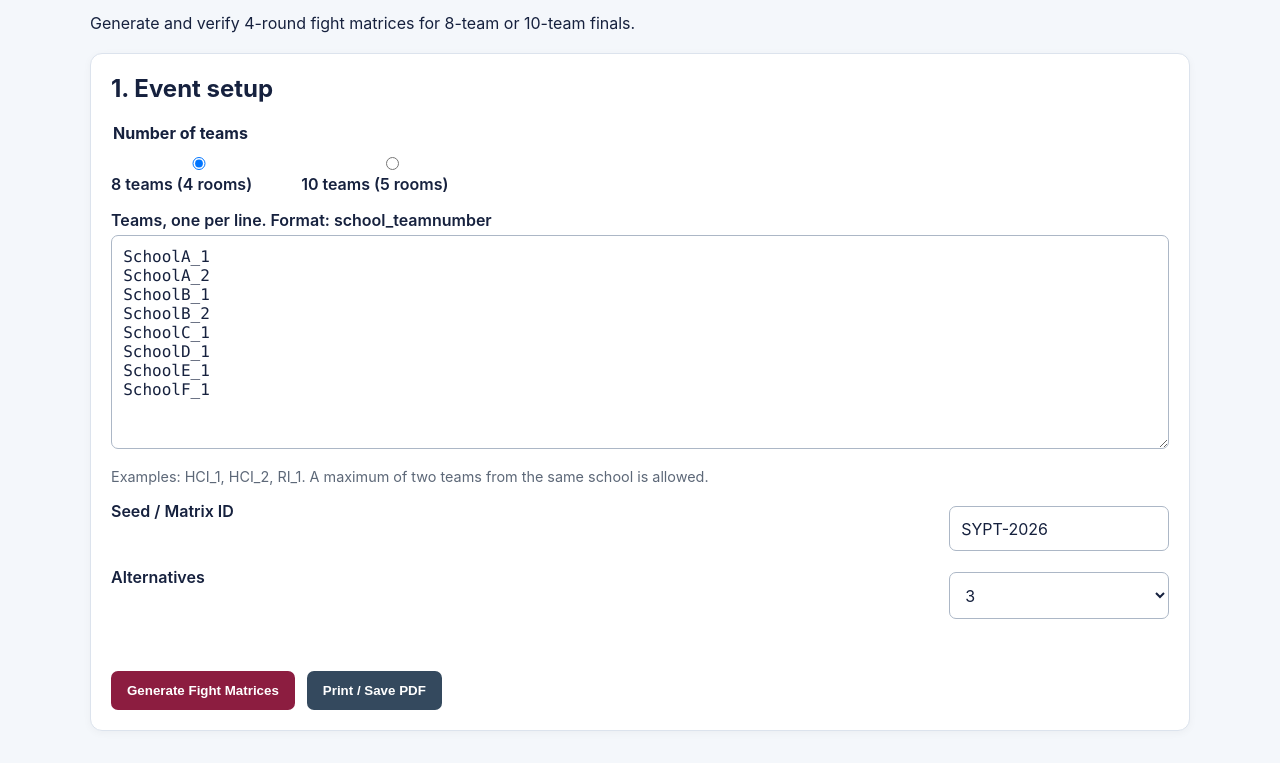
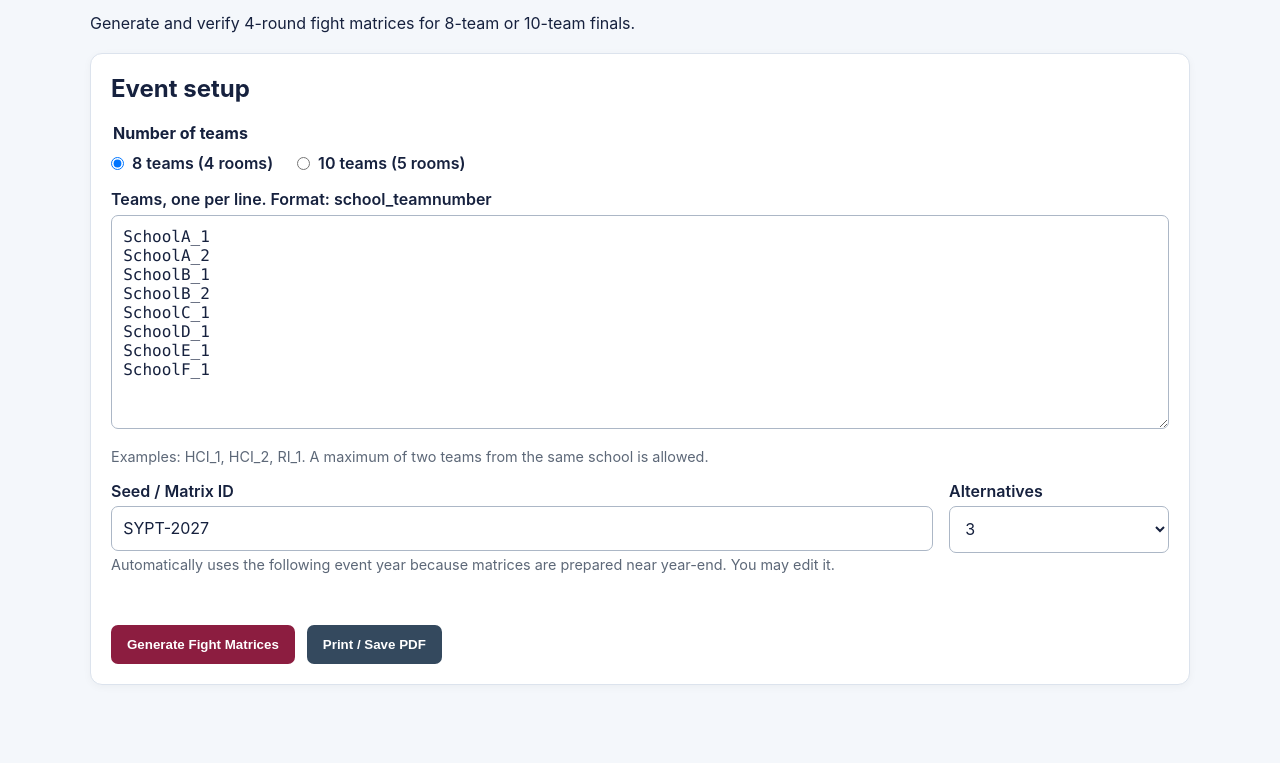
Before and after one commit to shehlit/SYPT-FightMatrix, a plain HTML site: page index.html in a window 1280 px wide. Shown: the part 74-837 px from the top of the page. After the commit the page ends 800 px from the top, so only its background shows below. Drawn offline with Linux system fonts and the light colour scheme.

Commit message:
Refine event setup layout and auto-set next-year Matrix ID

```diff
--- a/app.js
+++ b/app.js
@@ -8,6 +8,13 @@
   const results = document.getElementById("results");
   const example8 = ["SchoolA_1","SchoolA_2","SchoolB_1","SchoolB_2","SchoolC_1","SchoolD_1","SchoolE_1","SchoolF_1"];
   const example10 = [...example8,"SchoolG_1","SchoolH_1"];
+
+  function defaultMatrixId() {
+    const eventYear = new Date().getFullYear() + 1;
+    return `SYPT-${eventYear}`;
+  }
+
+  seedEl.value = defaultMatrixId();
 
   function teamCount() { return Number(document.querySelector('input[name="teamCount"]:checked').value); }
   function teams() { return teamsEl.value.split(/\r?\n/).map(x => x.trim()).filter(Boolean); }
@@ -24,7 +31,7 @@
     const errors = SYPTMatrix.validateTeams(list, teamCount());
     results.innerHTML = "";
     if (errors.length) { msg.className = "message error"; msg.innerHTML = errors.map(esc).join("<br>"); return; }
-    const baseSeed = seedEl.value.trim() || `SYPT-${Date.now()}`;
+    const baseSeed = seedEl.value.trim() || defaultMatrixId();
     seedEl.value = baseSeed;
     const wanted = Number(alternativesEl.value);
     const generated = SYPTMatrix.generateAlternatives(list, baseSeed, wanted);
--- a/index.html
+++ b/index.html
@@ -17,11 +17,11 @@
     </header>
 
     <section class="card controls">
-      <h2>1. Event setup</h2>
-      <fieldset>
+      <h2>Event setup</h2>
+      <fieldset class="team-count-options">
         <legend>Number of teams</legend>
-        <label><input type="radio" name="teamCount" value="8" checked> 8 teams (4 rooms)</label>
-        <label><input type="radio" name="teamCount" value="10"> 10 teams (5 rooms)</label>
+        <label class="radio-option"><input type="radio" name="teamCount" value="8" checked><span>8 teams (4 rooms)</span></label>
+        <label class="radio-option"><input type="radio" name="teamCount" value="10"><span>10 teams (5 rooms)</span></label>
       </fieldset>
 
       <label for="teams">Teams, one per line. Format: school_teamnumber</label>
@@ -36,14 +36,19 @@ SchoolF_1</textarea>
       <p class="hint">Examples: HCI_1, HCI_2, RI_1. A maximum of two teams from the same school is allowed.</p>
 
       <div class="row">
+        <div class="field-group">
           <label for="seed">Seed / Matrix ID</label>
-        <input id="seed" type="text" value="SYPT-2026" maxlength="60">
+          <input id="seed" type="text" maxlength="60" aria-describedby="seedHint">
+          <p id="seedHint" class="hint compact">Automatically uses the following event year because matrices are prepared near year-end. You may edit it.</p>
+        </div>
+        <div class="field-group">
           <label for="alternatives">Alternatives</label>
           <select id="alternatives">
             <option value="1">1</option>
             <option value="3" selected>3</option>
             <option value="5">5</option>
           </select>
+        </div>
       </div>
 
       <div id="message" class="message" aria-live="polite"></div>
--- a/style.css
+++ b/style.css
@@ -13,16 +13,23 @@ h2, h3 { margin-top: 0; }
   background: white; border: 1px solid #dce3ed; border-radius: 12px;
   padding: 1.25rem; margin-bottom: 1.25rem; box-shadow: 0 2px 8px rgba(0,0,0,.04);
 }
-fieldset { border: 0; padding: 0; margin: .5rem 0 1rem; display: flex; gap: 1.5rem; flex-wrap: wrap; }
-legend { font-weight: 700; margin-bottom: .5rem; }
+fieldset { border: 0; padding: 0; margin: .5rem 0 1rem; }
+legend { font-weight: 700; margin-bottom: .65rem; }
 label { font-weight: 600; }
+.team-count-options { display: flex; gap: 1.5rem; flex-wrap: wrap; }
+.team-count-options legend { width: 100%; }
+.radio-option { display: inline-flex; align-items: center; gap: .5rem; cursor: pointer; }
+.radio-option input[type="radio"] { width: auto; margin: 0; flex: 0 0 auto; }
+.radio-option span { white-space: nowrap; }
 textarea, input, select {
   width: 100%; padding: .7rem; margin-top: .35rem; border: 1px solid #acb7c6;
   border-radius: 7px; font: inherit; background: white; color: inherit;
 }
 textarea { font-family: ui-monospace, SFMono-Regular, Consolas, monospace; resize: vertical; }
 .hint { color: #5d6878; font-size: .9rem; }
-.row { display: grid; grid-template-columns: 1fr 220px; gap: 1rem; margin-top: 1rem; }
+.hint.compact { margin: .35rem 0 0; }
+.row { display: grid; grid-template-columns: 1fr 220px; gap: 1rem; margin-top: 1rem; align-items: start; }
+.field-group { min-width: 0; }
 .actions { display: flex; gap: .75rem; flex-wrap: wrap; margin-top: 1rem; }
 button { border: 0; border-radius: 7px; padding: .75rem 1rem; font-weight: 700; cursor: pointer; background: #8c1d40; color: white; }
 button.secondary { background: #34495e; }
@@ -40,7 +47,10 @@ th { background: #f0f3f7; }
 .validation { display: grid; grid-template-columns: repeat(auto-fit,minmax(220px,1fr)); gap: .35rem .8rem; margin-top: 1rem; }
 .validation span { color: #137333; }
 .matrix-actions { margin-top: 1rem; }
-@media (max-width: 650px) { .row { grid-template-columns: 1fr; } fieldset { flex-direction: column; gap: .5rem; } }
+@media (max-width: 650px) {
+  .row { grid-template-columns: 1fr; }
+  .team-count-options { flex-direction: column; gap: .75rem; }
+}
 @media print {
   body { background: white; }
   .controls, header p, .matrix-actions { display: none !important; }
```
Lines whose indentation alone changed are shown as unchanged.
